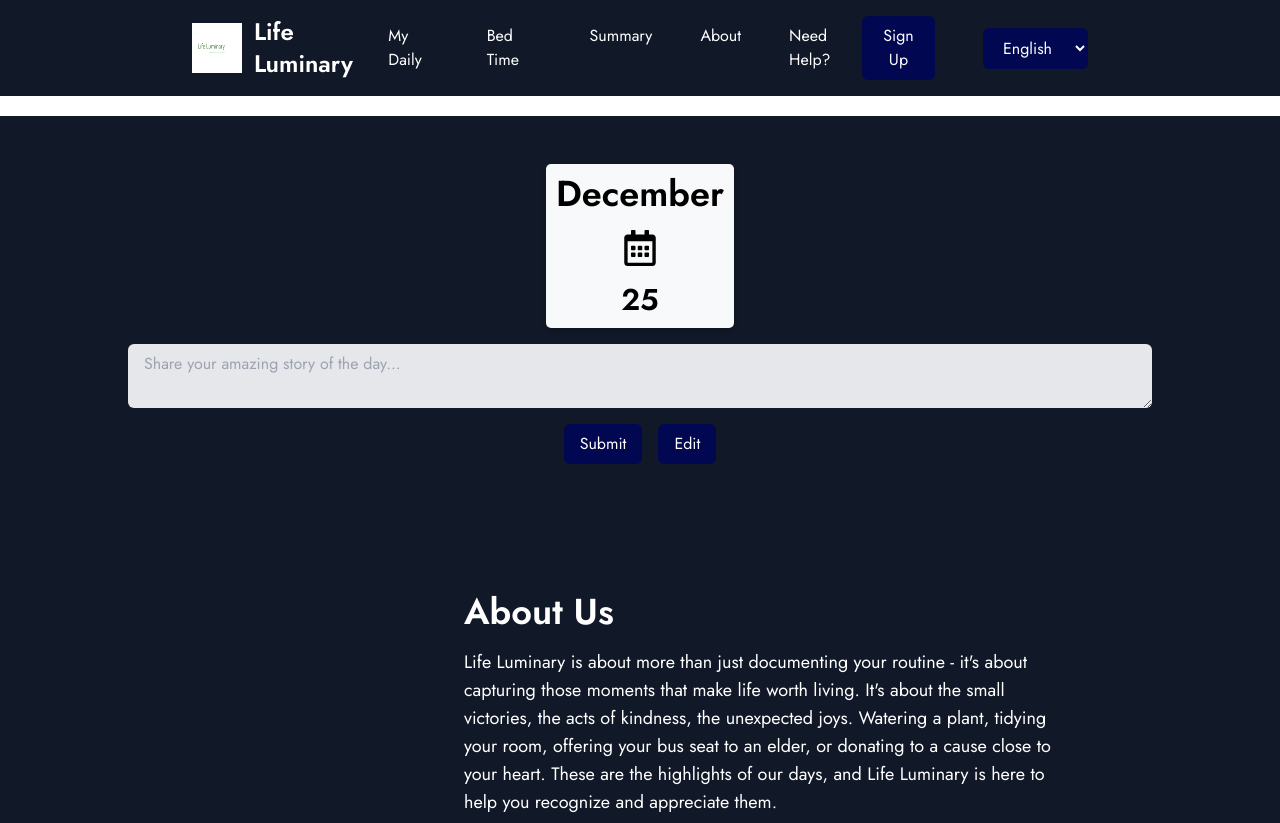
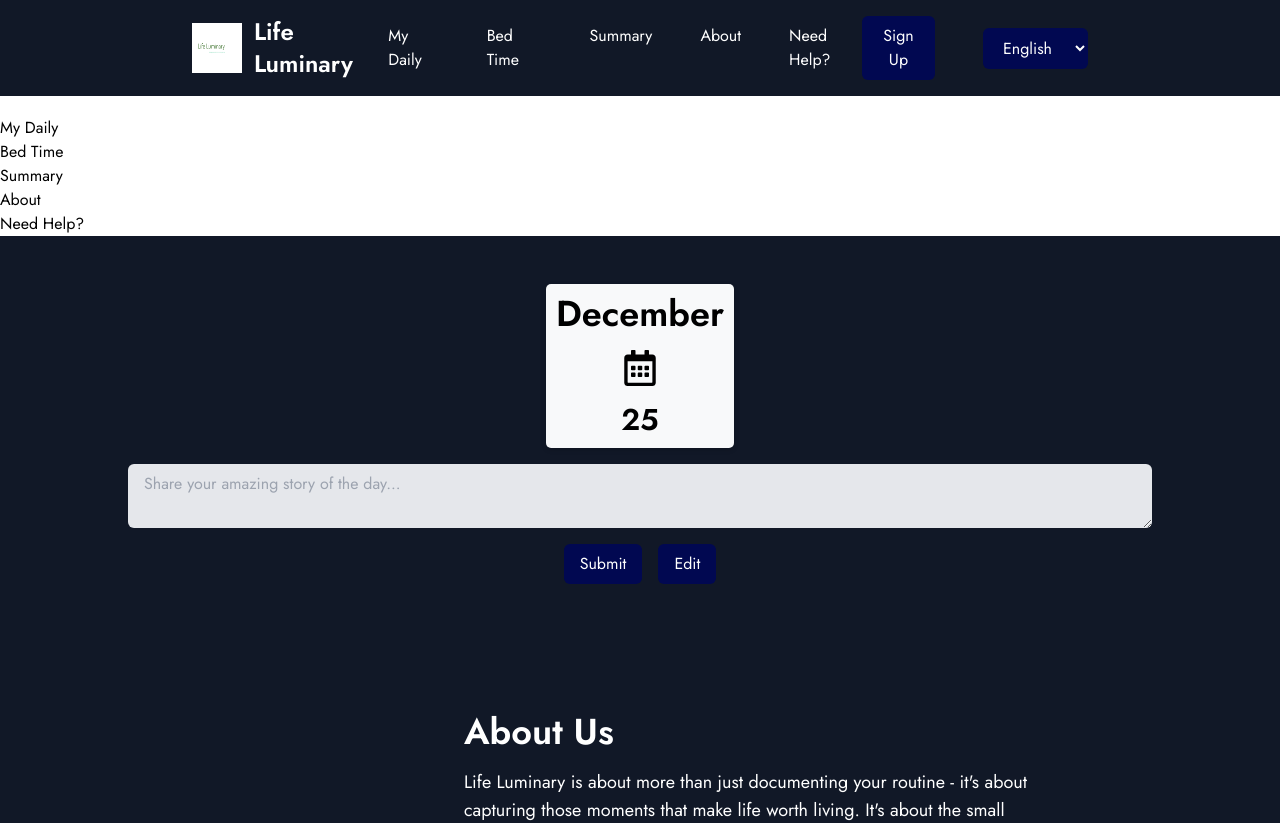
Before and after one commit to Khagendra01/Life-Luminary, a React (Vite) app in the folder front-end/: page / in a window 1280 px wide. Shown: the top 823 px of the page. Built offline with nearby package versions, Linux system fonts and the light colour scheme.

Commit message:
one more to trasnfer

```diff
--- a/front-end/src/components/Navbar.tsx
+++ b/front-end/src/components/Navbar.tsx
@@ -68,7 +68,29 @@ const Navbar = () => {
                 ))}
             </div>
 
-           {/* generate footer with page links using tail wind css */}
+           {/* generate footer with page links using similar kind of styling as above */}
+            <footer className="footer">
+                <div className="footer-container">
+                    <div className="footer-links">
+                        <ul>
+                            {navItems.map((item, index) => (
+                                <li key={index}>
+                                    <a href={`#${item.path}`} className='block hover:text-gray-300'>{item.link}</a>
+                                </li>
+                            ))}
+                        </ul>
+                    </div>
+                    <div className="footer-social">
+                        <ul>
+                            <li><a href="#"><i className="fab fa-facebook-f"></i></a></li>
+                            <li><a href="#"><i className="fab fa-twitter"></i></a></li>
+                            <li><a href="#"><i className="fab fa-instagram"></i></a></li>
+                            <li><a href="#"><i className="fab fa-youtube"></i></a></li>
+                        </ul>
+                    </div>
+                </div>
+            </footer>
+
 
 
         </>
```
